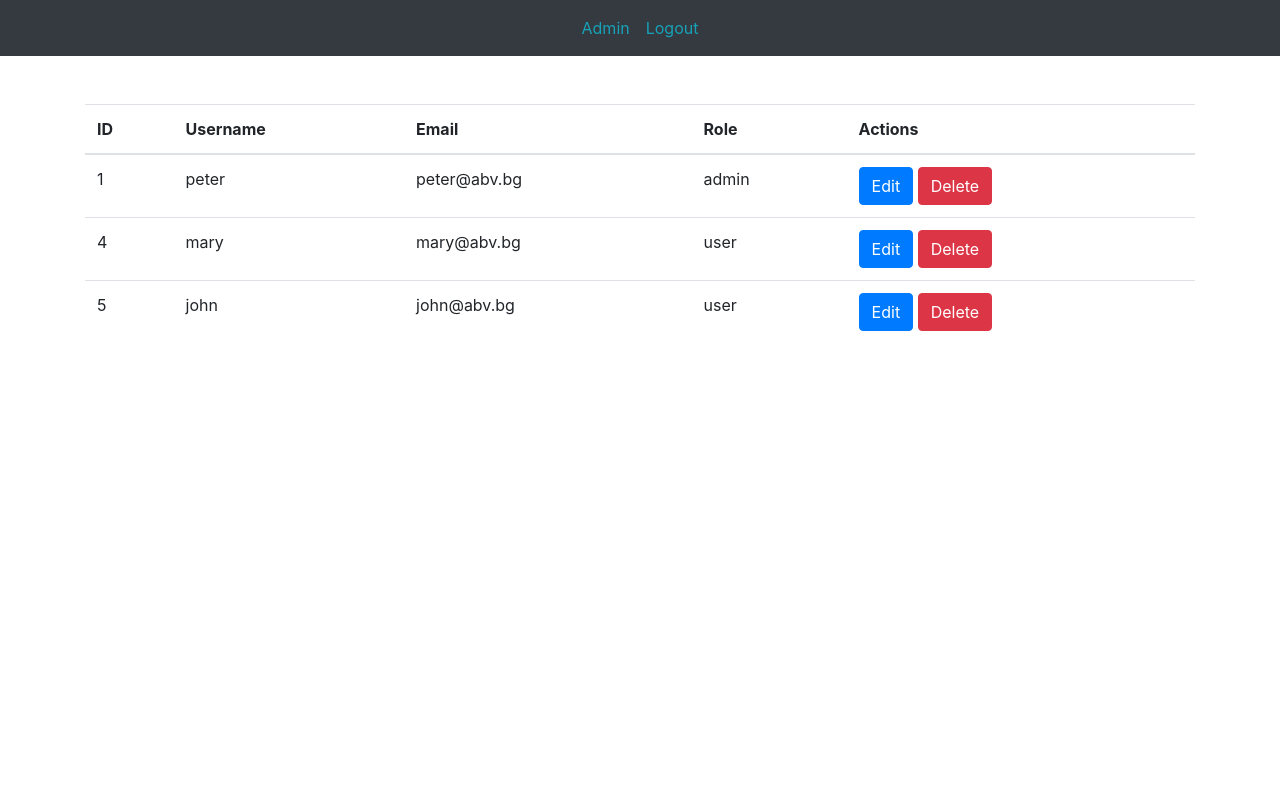
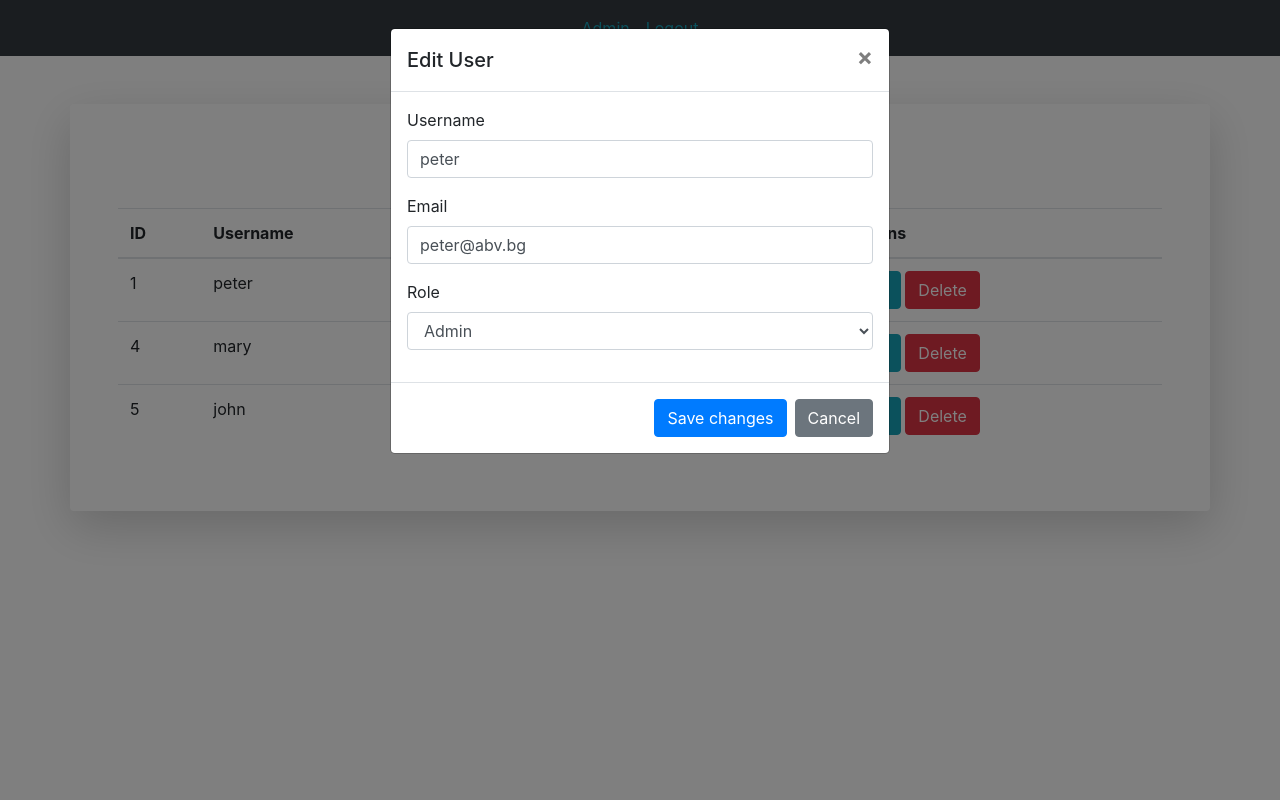
Before and after one commit to PeterMonev/PHP-OOP, a PHP site: page /adminView.php in a window 1280 px wide, after a click on "Edit". Run offline with PHP 8.4, Linux system fonts and the light colour scheme; the visitor is signed in with stand-in values (Sample User, id 1); data comes from the database, SQL or seed files in the repository; both versions use the stored data as it was after the commit.

Commit message:
Creating admit edit functinality and adding readme

```diff
--- a/controllers/UserManagementController.php
+++ b/controllers/UserManagementController.php
@@ -1,6 +1,5 @@
 <?php
 
-// UserController.php
 require_once '../models/Database.php';
 require_once '../models/User.php';
 require_once '../models/UserManagement.php';
@@ -17,29 +16,69 @@ class UserManagementController {
     }
 
     public function deleteUserById($id) {
+        if (!is_numeric($id)) {
+            throw new Exception('Invalid user ID');
+        }
+
         return $this->userManagement->deleteUser($id);
     }
 
     public function updateUser($id, $username, $email, $role) {
-        $user = $this->userManagement->readUser($id);
-        if ($user) {
-            return $this->userManagement->updateUser($id, $username, password_hash("", PASSWORD_BCRYPT), $email, $role);
+        if (!is_numeric($id) || empty($username) || !filter_var($email, FILTER_VALIDATE_EMAIL) || empty($role)) {
+            throw new Exception('Invalid input data');
         }
-        return false;
+
+        $user = new User($id, $username, '', $email, $role);
+        return $this->userManagement->updateUser($user);
     }
+
 }
 
-if (isset($_GET['delete'])) {
-    $idToDelete = $_GET['delete'];
-    $controller = new UserManagementController();
-    if ($controller->deleteUserById($idToDelete)) {
-        header('Location: ../views/adminView.php');
-        exit;
-    } else {
-        die('Failed to delete user with ID: ' . $idToDelete);
+// Using the class
+try {
+    // Admin Delete Task
+    if (isset($_GET['delete'])) {
+        $idToDelete = filter_input(INPUT_GET, 'delete', FILTER_SANITIZE_NUMBER_INT);
+
+        if ($idToDelete === false) {
+            throw new Exception('Invalid ID');
+        }
+
+        $controller = new UserManagementController();
+
+        if ($controller->deleteUserById($idToDelete)) {
+            header('Location: ../views/adminView.php');
+            exit;
+        } else {
+            throw new Exception('Failed to delete user with ID: ' . $idToDelete);
+        }
     }
-}
+
+    // Admin Edit logic
+    if (isset($_POST['edit'])) {
+        $idToEdit = filter_input(INPUT_POST, 'editUserId', FILTER_SANITIZE_NUMBER_INT);
+        $newUsername = filter_input(INPUT_POST, 'editUsername');
+        $newEmail = filter_input(INPUT_POST, 'editEmail', FILTER_SANITIZE_EMAIL);
+        $newRole = filter_input(INPUT_POST, 'editRole');
+
+        if (!$idToEdit || !$newUsername || !$newEmail || !$newRole) {
+            throw new Exception('Invalid input data for editing');
+        }
+
+        $controller = new UserManagementController();
+
+        if ($controller->updateUser($idToEdit, $newUsername, $newEmail, $newRole)) {
+            header('Location: ../views/adminView.php');
+            exit;
+        } else {
+            throw new Exception('Failed to edit user with ID: ' . $idToEdit);
+        }
+    }
 
 
-
+} catch (Exception $error) {
+    $_SESSION['error'] = $error->getMessage();
+    header("Location: " . $_SERVER['HTTP_REFERER']);
+    exit;
+}
 ?>
--- a/models/UserManagement.php
+++ b/models/UserManagement.php
@@ -35,9 +35,16 @@ class UserManagement {
 }
 
 
-    public function updateUser(User $user) {
-        return $this->database->updateUser($user->getId(), $user->getUsername(), $user->getPassword(), $user->getEmail(), $user->getRole());
-    }
+   public function updateUser(User $user) {
+    $query = "UPDATE users SET username = :username, email = :email, role = :role WHERE id = :id";
+    $params = [
+        ':id' => $user->getId(),
+        ':username' => $user->getUsername(),
+        ':email' => $user->getEmail(),
+        ':role' => $user->getRole()
+    ];
+    return $this->database->execute($query, $params);
+}
 
     public function deleteUser($id) {
         return $this->database->deleteUser($id);
--- a/views/adminView.php
+++ b/views/adminView.php
@@ -6,10 +6,19 @@
 $controller = new UserManagementController();
 $users = $controller->getAllUsers();
 
+
+if (!isRoleUser() || !isRoleAdmin()) {
+  header('Location: ../views/loginView.php');
+  exit;
+}
+
 ?>
 
-<div class="container mt-5">
-
+<div class="container mt-5 shadow-lg rounded p-5">
+  <?php
+  include('../includes/alertMessage.php');
+  ?>
+  <h1 class=" text-center ">Admin Panel</h1>
   <table class="table">
     <thead>
       <tr>
@@ -21,14 +30,14 @@
       </tr>
     </thead>
     <tbody>
-            <?php foreach($users as $user): ?>
+      <?php foreach ($users as $user) : ?>
         <tr>
           <td><?php echo $user['id']; ?></td>
           <td><?php echo $user['username']; ?></td>
           <td><?php echo $user['email']; ?></td>
           <td><?php echo $user['role']; ?></td>
           <td>
-                        <button data-id="<?php echo $user['id']; ?>" class="btn btn-primary editUser" data-toggle="modal" data-target="#editUserModal">Edit</button>
+            <button data-id="<?php echo $user['id']; ?>" class="btn btn-info editUser" data-toggle="modal" data-target="#editUserModal">Edit</button>
             <button data-id="<?php echo $user['id']; ?>" class="btn btn-danger deleteUser" data-toggle="modal" data-target="#deleteModal">Delete</button>
 
           </td>
@@ -36,6 +45,45 @@
       <?php endforeach; ?>
     </tbody>
   </table>
+
+  <!-- Edit User Modal -->
+  <div class="modal" id="editUserModal" tabindex="-1" role="dialog" aria-labelledby="editUserLabel" aria-hidden="true">
+    <div class="modal-dialog" role="document">
+      <div class="modal-content">
+        <div class="modal-header">
+          <h5 class="modal-title" id="editUserLabel">Edit User</h5>
+          <button type="button" class="close" data-dismiss="modal" aria-label="Close">
+            <span aria-hidden="true">&times;</span>
+          </button>
+        </div>
+        <form action="../controllers/UserManagementController.php" method="post">
+          <div class="modal-body">
+            <input type="hidden" name="editUserId" id="editUserId">
+            <div class="form-group">
+              <label for="editUsername">Username</label>
+              <input type="text" class="form-control" id="editUsername" name="editUsername">
+            </div>
+            <div class="form-group">
+              <label for="editEmail">Email</label>
+              <input type="email" class="form-control" id="editEmail" name="editEmail">
+            </div>
+            <div class="form-group">
+              <label for="editRole">Role</label>
+              <select class="form-control" id="editRole" name="editRole">
+                <option value="admin">Admin</option>
+                <option value="user">User</option>
+              </select>
+            </div>
+          </div>
+          <div class="modal-footer">
+            <button type="submit" class="btn btn-primary" name="edit">Save changes</button>
+            <button type="button" class="btn btn-secondary" data-dismiss="modal">Cancel</button>
+          </div>
+        </form>
+      </div>
+    </div>
+  </div>
+
 
   <!-- Delete Confirmation Modal -->
   <div class="modal" id="deleteModal" tabindex="-1" role="dialog" aria-labelledby="deleteModalLabel" aria-hidden="true">
@@ -60,6 +108,20 @@
       </div>
     </div>
   </div>
+  <script>
+    $(document).ready(function() {
+      $('.editUser').on('click', function() {
+        const userId = $(this).data('id');
+        const username = $(this).closest('tr').find('td:eq(1)').text();
+        const email = $(this).closest('tr').find('td:eq(2)').text();
+        const role = $(this).closest('tr').find('td:eq(3)').text();
 
+        $('#editUserId').val(userId);
+        $('#editUsername').val(username);
+        $('#editEmail').val(email);
+        $('#editRole').val(role);
+      });
+    });
+  </script>
 
 </div>
--- a/main.php
+++ b/views/mainView.php
@@ -1,6 +1,6 @@
 <?php
 
-include('./includes/header.php');
+include('../includes/header.php');
 
 ?>
 
```
Also changed, not shown: users.sql (added, +71 -0 lines), views/profileView.php (+58 -1 lines), README.md (added). Lines whose indentation alone changed are shown as unchanged.
